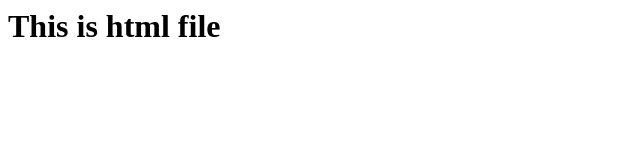
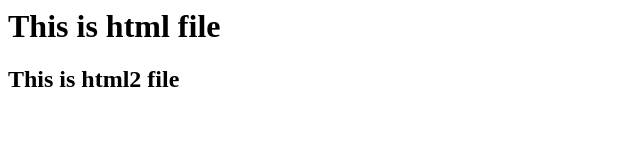
Before and after one commit to Srinivas-Talari/pratice-repo, a plain HTML site: page index.html in a window 1280 px wide. Shown: the whole page, without its empty margins (0-640 px from the left). Drawn offline with Linux system fonts and the light colour scheme.

Commit message:
add changes

```diff
--- a/index.html
+++ b/index.html
@@ -1 +1,2 @@
 <h1>This is html file</h1>
+<h2>This is html2 file</h2>
```
